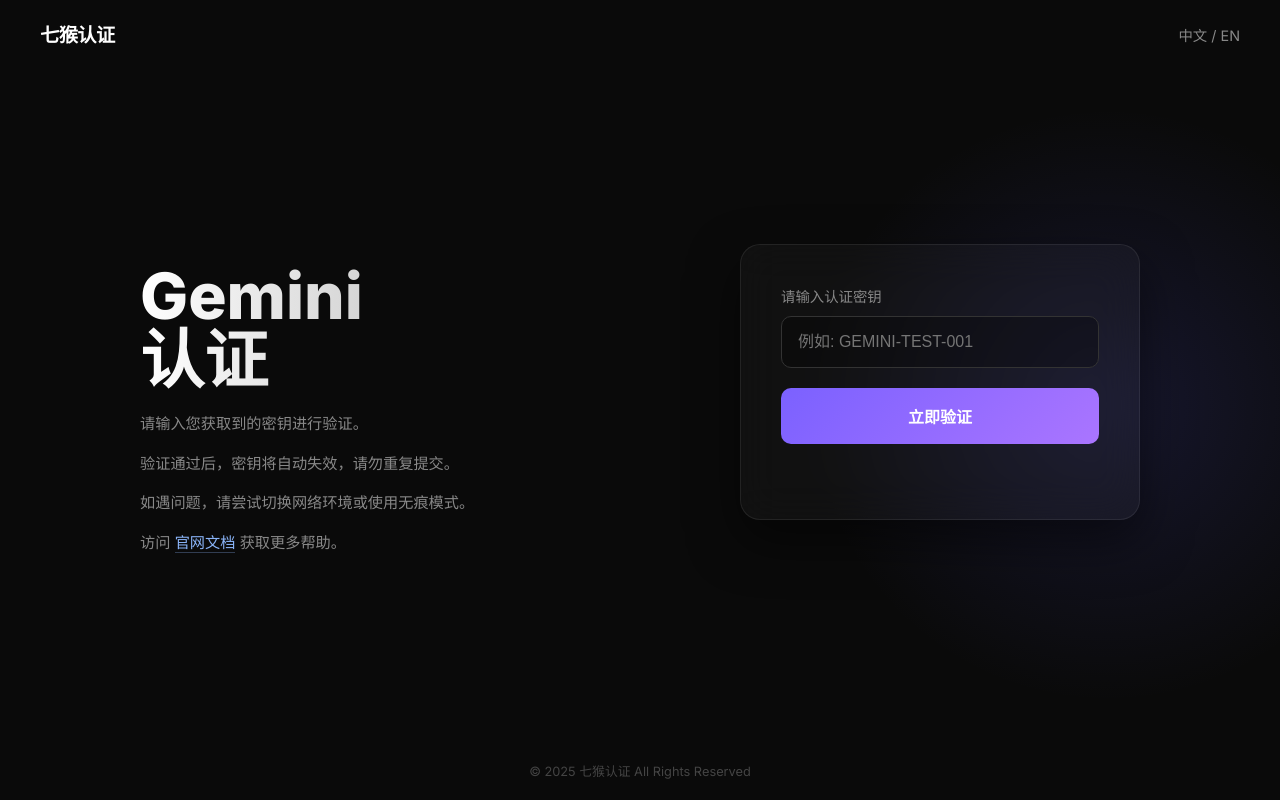
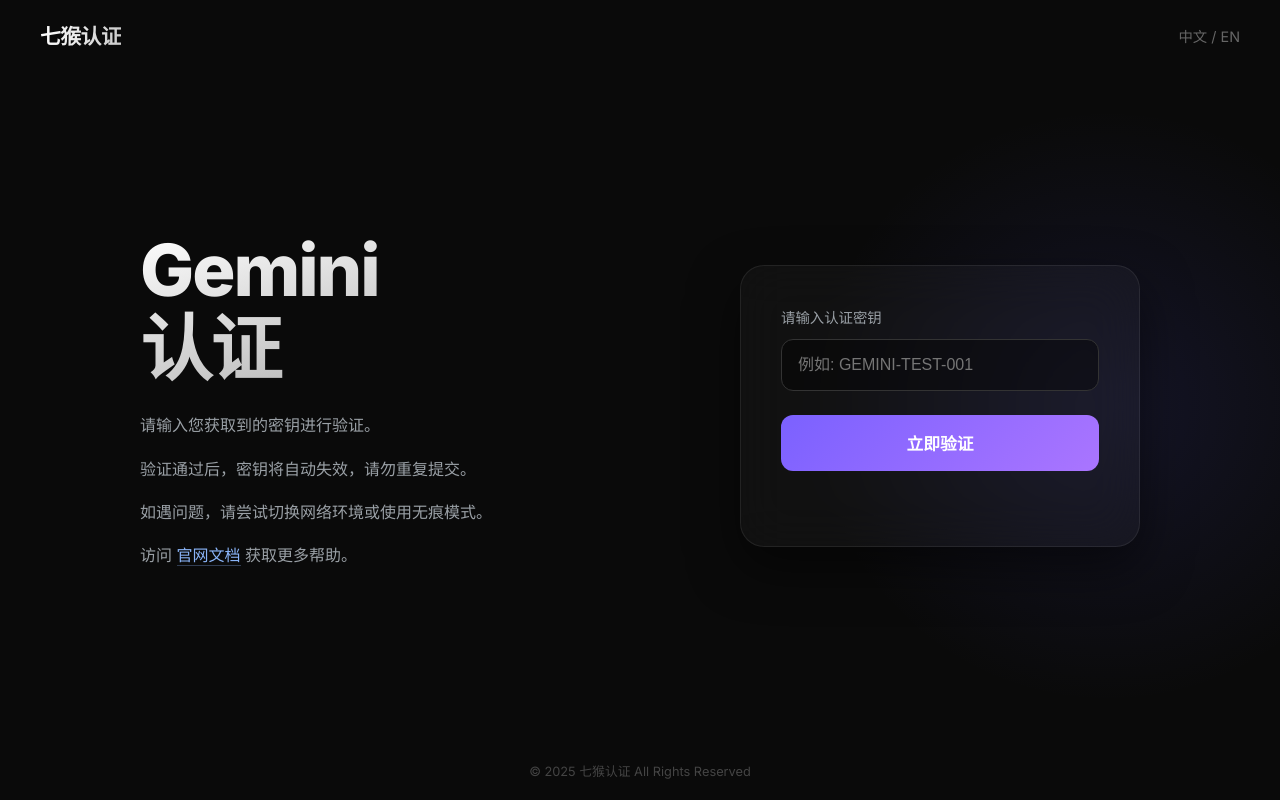
Before and after one commit to haomoqi007/GeminiAuth, a website: page index.html in a window 1280 px wide. Shown: the top 800 px of the page. Drawn offline with Linux system fonts and the light colour scheme; no server answers.

Commit message:
Update index.html

```diff
--- a/index.html
+++ b/index.html
@@ -1,6 +1,5 @@
 <!DOCTYPE html>
 <html lang="zh-CN">
-
 <head>
     <meta charset="UTF-8">
     <meta name="viewport" content="width=device-width, initial-scale=1.0">
@@ -13,10 +12,9 @@
             --accent: #8ab4f8;
             --btn-grad: linear-gradient(135deg, #7b61ff 0%, #aa75ff 100%);
         }
-
         body {
             margin: 0;
-            font-family: 'Inter', sans-serif;
+            font-family: 'Inter', -apple-system, BlinkMacSystemFont, sans-serif;
             background-color: var(--bg-color);
             color: #fff;
             height: 100vh;
@@ -25,7 +23,7 @@
             overflow: hidden;
         }
 
-        /* 页眉 */
+        /* --- 页眉设计 --- */
         header {
             padding: 20px 40px;
             display: flex;
@@ -34,18 +32,42 @@
             z-index: 10;
         }
 
-        .logo {
+        .brand-container {
+            display: flex;
+            align-items: center;
+            gap: 12px;
+            text-decoration: none;
+            cursor: pointer;
+            /* 初始状态隐藏，防止闪烁 */
+            opacity: 0;
+            transition: opacity 0.3s ease;
+        }
+
+        .logo-img {
+            height: 36px;
+            width: auto;
+            border-radius: 6px;
+            display: none; /* 默认不显示，直到JS获取到地址 */
+        }
+
+        .brand-text {
             font-weight: 800;
-            font-size: 1.2rem;
+            font-size: 1.3rem;
             letter-spacing: -0.5px;
+            color: #fff;
+            background: linear-gradient(to right, #fff, #ccc);
+            -webkit-background-clip: text;
+            -webkit-text-fill-color: transparent;
         }
 
         .lang {
             font-size: 0.9rem;
-            color: #888;
+            color: #666;
+            font-weight: 500;
+            cursor: pointer;
         }
 
-        /* 主体 */
+        /* --- 主体内容 --- */
         main {
             flex: 1;
             display: flex;
@@ -55,15 +77,12 @@
             padding: 20px;
         }
 
-        /* 背景光效 */
         .glow {
             position: absolute;
-            top: 50%;
-            right: -10%;
+            top: 50%; right: -10%;
             transform: translateY(-50%);
-            width: 600px;
-            height: 600px;
-            background: radial-gradient(circle, rgba(100, 100, 255, 0.15), transparent 70%);
+            width: 600px; height: 600px;
+            background: radial-gradient(circle, rgba(100,100,255,0.12), transparent 70%);
             pointer-events: none;
             z-index: 0;
         }
@@ -72,146 +91,80 @@
             display: flex;
             max-width: 1000px;
             width: 100%;
-            gap: 60px;
+            gap: 80px;
             z-index: 1;
+            align-items: center;
         }
 
-        .left-text {
-            flex: 1;
-            padding-top: 20px;
-        }
-
+        .left-text { flex: 1; }
         h1 {
-            font-size: 4rem;
-            line-height: 1;
-            margin: 0 0 20px 0;
-            background: linear-gradient(to right, #fff, #999);
+            font-size: 4.5rem;
+            line-height: 1.1;
+            margin: 0 0 24px 0;
+            background: linear-gradient(to bottom right, #ffffff, #999999);
             -webkit-background-clip: text;
             -webkit-text-fill-color: transparent;
+            letter-spacing: -2px;
         }
+        .desc { color: #9aa0a6; line-height: 1.7; font-size: 1rem; }
+        .desc p { margin-bottom: 12px; }
+        .desc a { color: var(--accent); text-decoration: none; border-bottom: 1px solid rgba(138,180,248,0.3); }
+        .desc a:hover { border-bottom-color: var(--accent); opacity: 0.8; }
 
-        .desc {
-            color: #888;
-            line-height: 1.6;
-            font-size: 0.95rem;
-        }
-
-        .desc p {
-            margin-bottom: 10px;
-        }
-
-        .desc a {
-            color: var(--accent);
-            text-decoration: none;
-            border-bottom: 1px solid rgba(138, 180, 248, 0.3);
-        }
-
-        .right-card {
-            flex: 0 0 400px;
-        }
-
+        .right-card { flex: 0 0 400px; }
         .auth-box {
             background: var(--card-bg);
-            backdrop-filter: blur(20px);
-            border: 1px solid rgba(255, 255, 255, 0.08);
+            backdrop-filter: blur(24px);
+            border: 1px solid rgba(255,255,255,0.08);
             padding: 40px;
-            border-radius: 20px;
-            box-shadow: 0 20px 50px rgba(0, 0, 0, 0.5);
+            border-radius: 24px;
+            box-shadow: 0 20px 50px rgba(0,0,0,0.5);
         }
-
-        .input-label {
-            display: block;
-            color: #888;
-            margin-bottom: 10px;
-            font-size: 0.9rem;
-        }
-
+        .input-label { display: block; color: #9aa0a6; margin-bottom: 12px; font-size: 0.9rem; font-weight: 500; }
         .input-field {
-            width: 100%;
-            box-sizing: border-box;
+            width: 100%; box-sizing: border-box;
             padding: 16px;
-            background: rgba(0, 0, 0, 0.3);
+            background: rgba(0,0,0,0.4);
             border: 1px solid #333;
-            border-radius: 10px;
+            border-radius: 12px;
             color: #fff;
             font-size: 1rem;
             outline: none;
             transition: 0.3s;
         }
+        .input-field:focus { border-color: var(--accent); box-shadow: 0 0 0 2px rgba(138, 180, 248, 0.2); }
+        .btn {
+            width: 100%; margin-top: 24px;
+            padding: 16px;
+            border: none; border-radius: 12px;
+            background: var(--btn-grad);
+            color: #fff; font-weight: 600; font-size: 1.05rem;
+            cursor: pointer; transition: 0.2s;
+        }
+        .btn:hover { transform: translateY(-2px); box-shadow: 0 10px 25px rgba(123,97,255,0.4); }
+        .btn:disabled { opacity: 0.6; cursor: wait; transform: none; }
 
-        .input-field:focus {
-            border-color: var(--accent);
-        }
+        #msg { margin-top: 15px; text-align: center; font-size: 0.9rem; min-height: 20px; }
+        footer { text-align: center; padding: 20px; color: #444; font-size: 0.8rem; }
 
-        .btn {
-            width: 100%;
-            margin-top: 20px;
-            padding: 16px;
-            border: none;
-            border-radius: 10px;
-            background: var(--btn-grad);
-            color: #fff;
-            font-weight: 600;
-            font-size: 1rem;
-            cursor: pointer;
-            transition: 0.2s;
-        }
-
-        .btn:hover {
-            transform: translateY(-2px);
-            box-shadow: 0 10px 20px rgba(123, 97, 255, 0.3);
-        }
-
-        .btn:disabled {
-            opacity: 0.6;
-            cursor: wait;
-            transform: none;
-        }
-
-        #msg {
-            margin-top: 15px;
-            text-align: center;
-            font-size: 0.9rem;
-            min-height: 20px;
-        }
-
-        footer {
-            text-align: center;
-            padding: 20px;
-            color: #444;
-            font-size: 0.8rem;
-        }
-
-        /* 手机适配 */
-        @media (max-width: 800px) {
-            .container {
-                flex-direction: column;
-                text-align: center;
-            }
-
-            h1 {
-                font-size: 3rem;
-            }
-
-            .right-card {
-                flex: 1;
-                width: 100%;
-                max-width: 100%;
-            }
-
-            .glow {
-                top: 20%;
-                right: 50%;
-                transform: translateX(50%);
-            }
+        @media (max-width: 900px) {
+            header { padding: 15px 20px; }
+            .container { flex-direction: column; text-align: center; gap: 40px; }
+            .brand-container { justify-content: flex-start; }
+            h1 { font-size: 3rem; }
+            .right-card { flex: 1; width: 100%; max-width: 360px; }
+            .left-text { padding: 0 20px; }
+            .glow { top: 20%; right: 50%; transform: translateX(50%); width: 100%; opacity: 0.5; }
         }
     </style>
 </head>
-
 <body>
 
     <header>
-        <div class="logo">七猴认证</div>
+        <a href="#" class="brand-container" id="brandContainer">
+            <img src="" alt="Logo" class="logo-img" id="dynamicLogo">
+            <span class="brand-text">七猴认证</span>
+        </a>
         <div class="lang">中文 / EN</div>
     </header>
 
@@ -242,24 +195,52 @@
     <footer>© 2025 七猴认证 All Rights Reserved</footer>
 
     <script>
+        // --- 1. 动态加载 Logo 逻辑 ---
+        async function loadConfig() {
+            try {
+                // 请求后端接口获取 Logo 地址
+                const res = await fetch('/api/config');
+                const data = await res.json();
+
+                const logoImg = document.getElementById('dynamicLogo');
+                const brandContainer = document.getElementById('brandContainer');
+
+                if (data.logo_url) {
+                    logoImg.src = data.logo_url;
+                    logoImg.style.display = 'block'; // 有图片才显示
+                }
+
+                // 显示整个 Logo 区域 (淡入效果)
+                brandContainer.style.opacity = '1';
+
+            } catch (error) {
+                console.error("加载配置失败:", error);
+                // 失败时也把文字显示出来，避免页面空白
+                document.getElementById('brandContainer').style.opacity = '1';
+            }
+        }
+
+        // 页面加载时立即执行
+        loadConfig();
+
+
+        // --- 2. 验证卡密逻辑 (保持不变) ---
         const btn = document.getElementById('submitBtn');
         const input = document.getElementById('code');
         const msg = document.getElementById('msg');
 
         btn.addEventListener('click', async () => {
             const code = input.value.trim();
-            if (!code) {
-                showMsg('请输入密钥', 'red');
+            if(!code) {
+                showMsg('请输入密钥', '#ff4444');
                 return;
             }
 
-            // 锁定按钮
             btn.disabled = true;
             btn.innerText = "验证中...";
             showMsg("", "");
 
             try {
-                // 调用后端接口
                 const res = await fetch('/api/verify', {
                     method: 'POST',
                     headers: { 'Content-Type': 'application/json' },
@@ -269,8 +250,7 @@
                 const data = await res.json();
 
                 if (data.success) {
-                    showMsg(data.message, '#4caf50'); // 绿色成功
-                    // 成功后的操作：比如跳转、清除输入框
+                    showMsg(data.message, '#4caf50');
                     input.value = "";
                     btn.innerText = "验证成功";
                     setTimeout(() => {
@@ -278,14 +258,14 @@
                         btn.innerText = "立即验证";
                     }, 3000);
                 } else {
-                    showMsg(data.message, '#ff4444'); // 红色失败
+                    showMsg(data.message, '#ff4444');
                     btn.disabled = false;
                     btn.innerText = "立即验证";
                 }
 
             } catch (error) {
                 console.error(error);
-                showMsg('网络错误，请稍后重试', '#ff4444');
+                showMsg('网络连接错误，请稍后重试', '#ff4444');
                 btn.disabled = false;
                 btn.innerText = "立即验证";
             }
@@ -297,5 +277,4 @@
         }
     </script>
 </body>
-
 </html>
```
